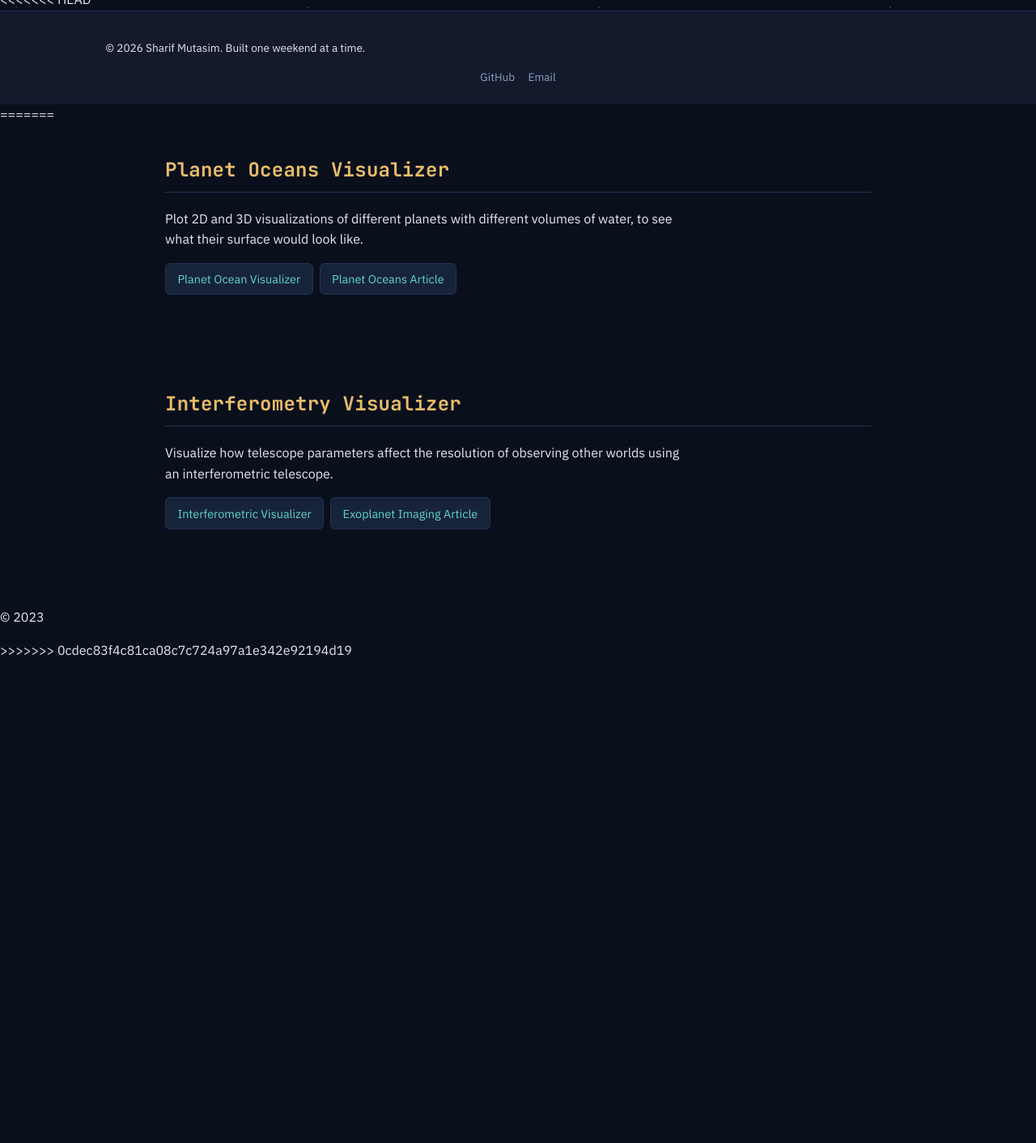
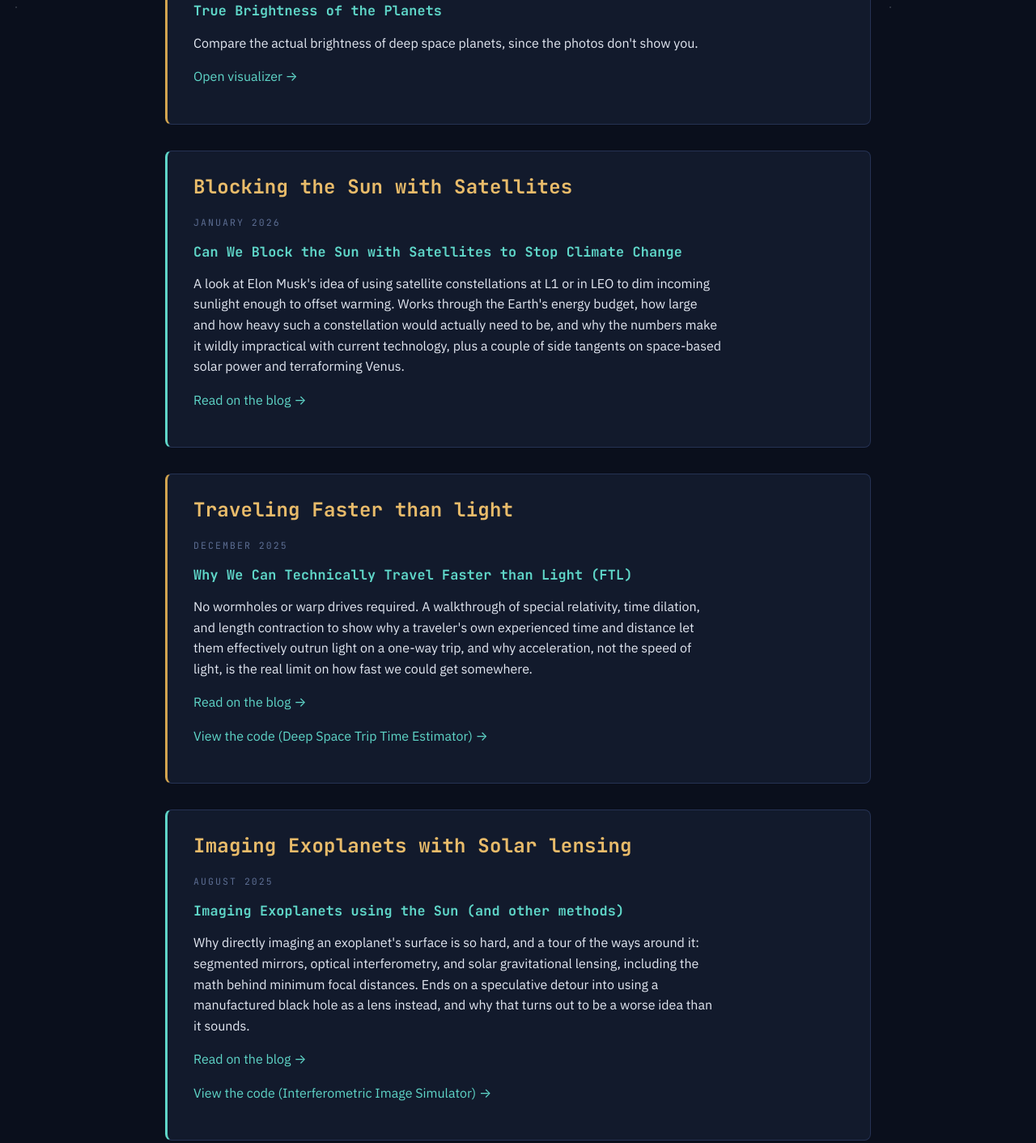
Before and after one commit to smutasim/smutasim.github.io, a plain HTML site: page articles.html in a window 1280 px wide. Shown: the part 741-2153 px from the top of the page at 81% size. Before the commit the page ends 1558 px from the top, so only its background shows below. Drawn offline with Linux system fonts and the light colour scheme.

Commit message:
adding other projects from github

```diff
--- a/articles.html
+++ b/articles.html
@@ -12,7 +12,7 @@
         <div class="header-inner">
             <p class="eyebrow">write-ups</p>
             <h1>Articles</h1>
-            <p class="tagline">Small demos from the recreational side of the list, written up so someone else can play with them too.</p>
+            <p class="tagline">Small demos from the recreational side of the list, plus posts from my blog, Future Leaps.</p>
         </div>
     </header>
 
@@ -26,7 +26,7 @@
     </nav>
 
     <main>
-        <div class="card">
+        <div class="card cyan">
             <h2 style="border-bottom:none;padding-bottom:0;">Dark Matter Demo</h2>
             <p>How do we know dark matter exists? This demo explores the dynamics of a star in a galaxy by comparing its velocity against what the galaxy's visible mass distribution alone would predict.</p>
             <p>To read about it and access the repo, click here:</p>
@@ -36,9 +36,46 @@
                 </ul>
             </nav>
         </div>
+        <div class="card">
+            <h2 style="border-bottom:none;padding-bottom:0;">True Brightness of Neptune</h2>
+            <h3>True Brightness of the Planets</h3>
+            <p>Compare the actual brightness of deep space planets, since the photos don't show you.</p>
+            <p><a href="neptune-brightness.html">Open visualizer &rarr;</a></p>
+        </div>
+        <div class="card cyan">
+            <h2 style="border-bottom:none;padding-bottom:0;">Blocking the Sun with Satellites</h2>
+            <p class="eyebrow" style="margin-bottom:0.3em;">January 2026</p>
+            <h3 style="margin-bottom:0.4em;">Can We Block the Sun with Satellites to Stop Climate Change</h3>
+            <p>A look at Elon Musk's idea of using satellite constellations at L1 or in LEO to dim incoming sunlight enough to offset warming. Works through the Earth's energy budget, how large and how heavy such a constellation would actually need to be, and why the numbers make it wildly impractical with current technology, plus a couple of side tangents on space-based solar power and terraforming Venus.</p>
+            <p><a href="https://futureleaps.blogspot.com/2026/01/block-the-sun-to-stop-climate-change.html" target="_blank">Read on the blog &rarr;</a></p>
+        </div>
+
+        <div class="card">
+            <h2 style="border-bottom:none;padding-bottom:0;">Traveling Faster than light</h2>
+            <p class="eyebrow" style="margin-bottom:0.3em;">December 2025</p>
+            <h3 style="margin-bottom:0.4em;">Why We Can Technically Travel Faster than Light (FTL)</h3>
+            <p>No wormholes or warp drives required. A walkthrough of special relativity, time dilation, and length contraction to show why a traveler's own experienced time and distance let them effectively outrun light on a one-way trip, and why acceleration, not the speed of light, is the real limit on how fast we could get somewhere.</p>
+            <p><a href="https://futureleaps.blogspot.com/2025/12/why-we-can-technically-travel-faster.html" target="_blank">Read on the blog &rarr;</a></p>
+            <p><a href="https://smutasim.github.io/space_trip_time/" target="_blank">View the code (Deep Space Trip Time Estimator) &rarr;</a></p>
+        </div>
+        <div class="card cyan">
+            <h2 style="border-bottom:none;padding-bottom:0;">Imaging Exoplanets with Solar lensing</h2>
+            <p class="eyebrow" style="margin-bottom:0.3em;">August 2025</p>
+            <h3 style="margin-bottom:0.4em;">Imaging Exoplanets using the Sun (and other methods)</h3>
+            <p>Why directly imaging an exoplanet's surface is so hard, and a tour of the ways around it: segmented mirrors, optical interferometry, and solar gravitational lensing, including the math behind minimum focal distances. Ends on a speculative detour into using a manufactured black hole as a lens instead, and why that turns out to be a worse idea than it sounds.</p>
+            <p><a href="https://futureleaps.blogspot.com/2025/08/imaging-exoplanets-using-black-holes.html" target="_blank">Read on the blog &rarr;</a></p>
+            <p><a href="https://smutasim.github.io/interferometry_visualizer/" target="_blank">View the code (Interferometric Image Simulator) &rarr;</a></p>
+        </div>
+        <div class="card">
+            <h2 style="border-bottom:none;padding-bottom:0;">Venus with Water</h2>
+            <p class="eyebrow" style="margin-bottom:0.3em;">August 2025</p>
+            <h3 style="margin-bottom:0.4em;">How Much Water Would It Take to Give Planets Oceans?</h3>
+            <p>Inspired by a GitHub project that maps rocky planets under different water coverage, this one builds a 3D tool for exploring the same idea and then works out the actual volumes involved: how much water it would take to give Venus or Mars an ocean, and how that compares to what Earth already has.</p>
+            <p><a href="https://futureleaps.blogspot.com/2025/08/give-planets-oceans.html" target="_blank">Read on the blog &rarr;</a></p>
+            <p><a href="https://smutasim.github.io/watercoverage-sim/" target="_blank">View the code (Planet Water Volume Explorer) &rarr;</a></p>
+        </div>
     </main>
 
-<<<<<<< HEAD
     <footer class="site-footer">
         <p>&copy; 2026 Sharif Mutasim. Built one weekend at a time.</p>
         <div class="foot-links">
@@ -47,32 +84,6 @@
         </div>
     </footer>
 
-=======
-    <main id="venus_water">
-        <h2>Planet Oceans Visualizer</h2>
-        <p>Plot 2D and 3D visualizations of different planets with different volumes of water, to see what their surface would look like.</p>
-        <nav>
-            <ul>
-                <li><a href="https://smutasim.github.io/watercoverage-sim/" target="_blank">Planet Ocean Visualizer</a></li>
-                <li><a href="https://futureleaps.blogspot.com/2025/08/give-planets-oceans.html" target="_blank">Planet Oceans Article</a></li>
-            </ul>
-        </nav>
-    </main>
-
-        <main id="interferometry">
-        <h2>Interferometry Visualizer</h2>
-        <p>Visualize how telescope parameters affect the resolution of observing other worlds using an interferometric telescope.</p>
-        <nav>
-            <ul>
-                <li><a href="https://smutasim.github.io/interferometry_visualizer/" target="_blank">Interferometric Visualizer</a></li>
-                <li><a href="https://futureleaps.blogspot.com/2025/08/imaging-exoplanets-using-black-holes.html" target="_blank">Exoplanet Imaging Article</a></li>
-            </ul>
-        </nav>
-    </main>
-    <footer>
-        <p>&copy; 2023</p>
-    </footer>
->>>>>>> 0cdec83f4c81ca08c7c724a97a1e342e92194d19
     <script src="scripts/script.js"></script>
 </body>
 </html>
```
Also changed, not shown: calculators.html (+0 -5 lines).
